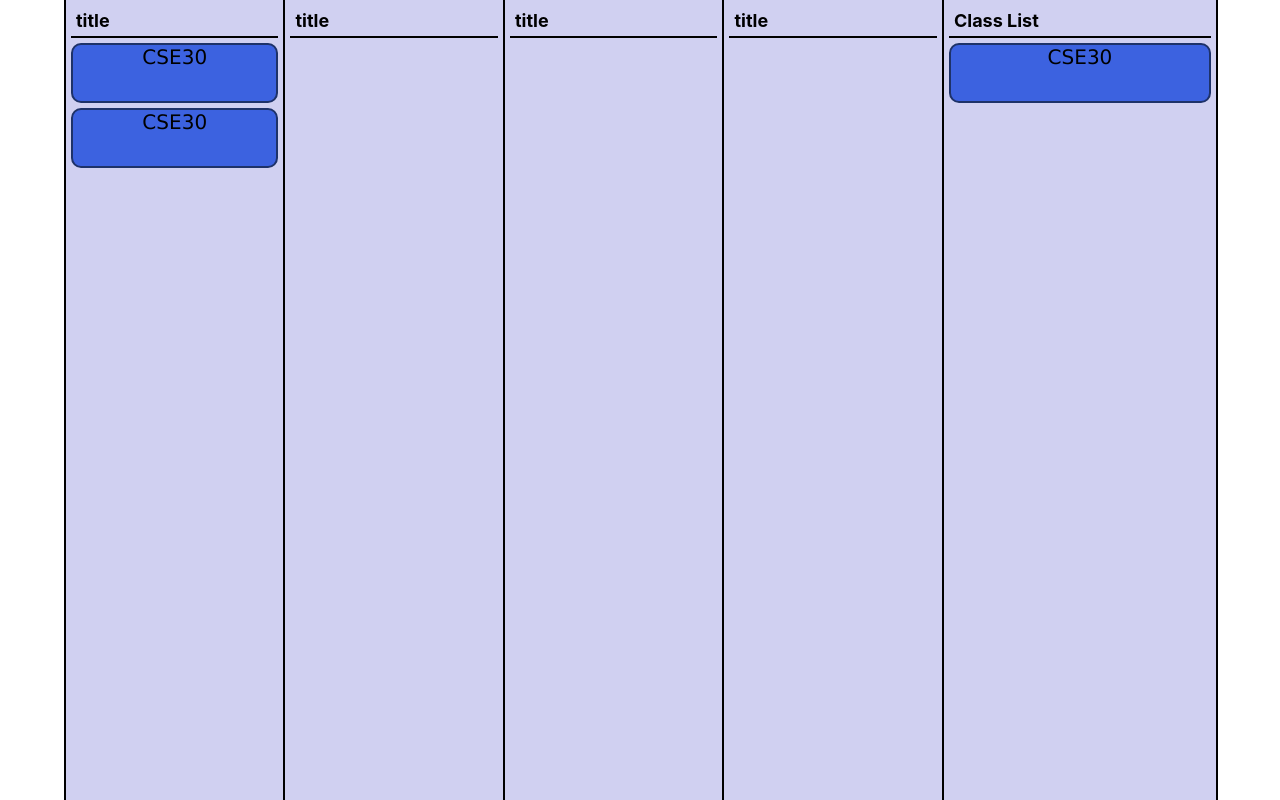
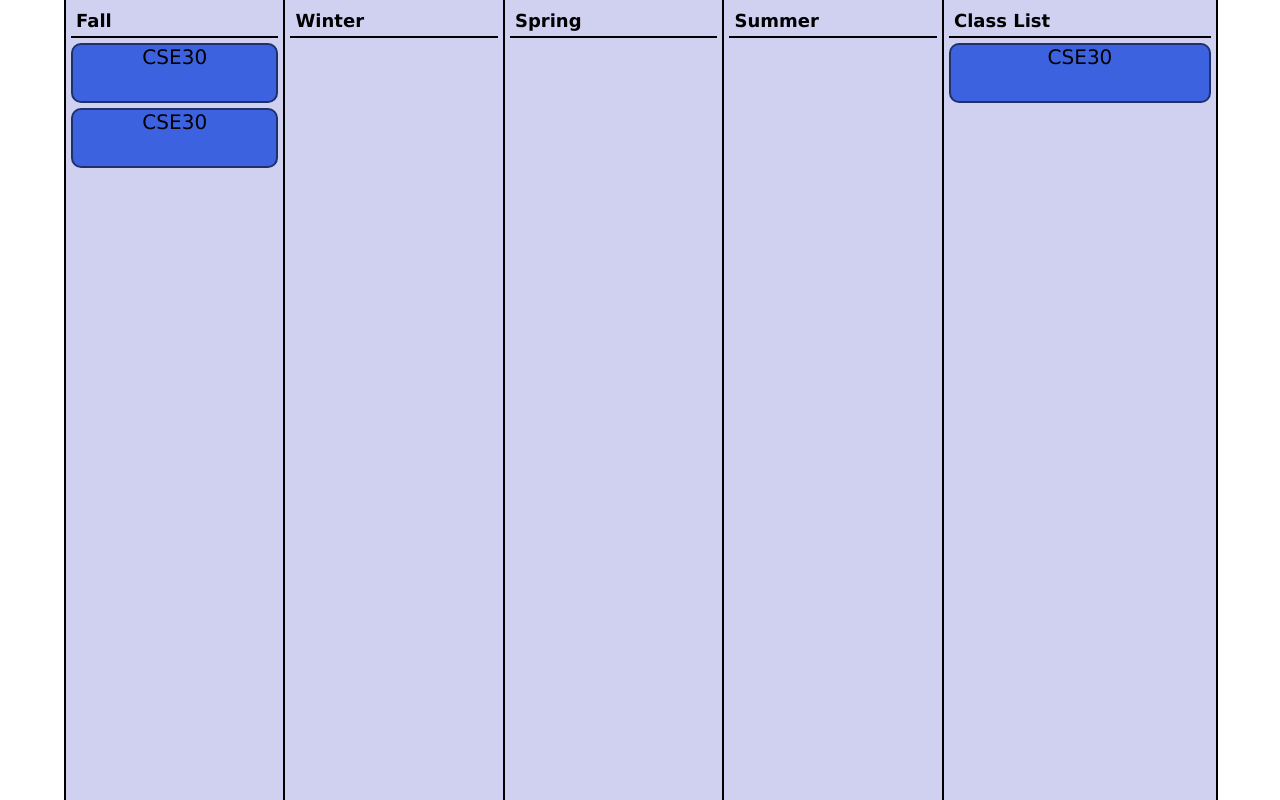
Before and after one commit to inkyant/acm-hacks, a React (Create React App) app: page / in a window 1280 px wide. Shown: the top 800 px of the page. Built offline with nearby package versions, Linux system fonts and the light colour scheme.

Commit message:
same fonts and sectiontitle for quarters

```diff
--- a/src/components/classlist.css
+++ b/src/components/classlist.css
@@ -9,6 +9,7 @@
 
 .sectiontitle{ /*this will be the css for all section titles including in quarters*/
     font-size: 18px;
+    font-family:Verdana, Geneva, Tahoma, sans-serif;
     padding: 5px;
     font-weight: bold;
     border-bottom: 2px solid black;
--- a/src/components/classlist.js
+++ b/src/components/classlist.js
@@ -1,6 +1,6 @@
 import './classlist.css'
 
-export default function Classlist({children}) {
+export default function Classlist({children,sectiontitle}) {
 
     return (
         <div className="classlist">
--- a/src/components/quarter.js
+++ b/src/components/quarter.js
@@ -1,11 +1,11 @@
 
 import './quarter.css'
 
-export default function Quarter({children}) {
+export default function Quarter({children,sectiontitle}) {
 
     return (
         <div className="quarter">
-            <div className="sectiontitle">title</div>
+            <div className="sectiontitle">{sectiontitle}</div>
             {children}
         </div>
     );
--- a/src/components/schedule.js
+++ b/src/components/schedule.js
@@ -6,14 +6,14 @@ import './schedule.css'
 export default function Schedule() {
     return (
         <div className="schedule">
-            <Quarter>
-                <Card title="CSE30" />
-                <Card title="CSE30" />
-            </Quarter>
+            <Quarter sectiontitle="Fall">
+                <Card title="CSE30"/>
+                <Card title="CSE30"/>
+            </Quarter >
 
-            <Quarter />
-            <Quarter />
-            <Quarter />
+            <Quarter sectiontitle="Winter"/>
+            <Quarter sectiontitle="Spring"/>
+            <Quarter sectiontitle="Summer"/>
             <Classlist>
             <Card title="CSE30" />
             </Classlist>
```
